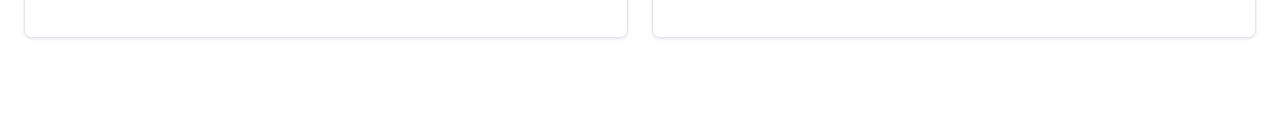
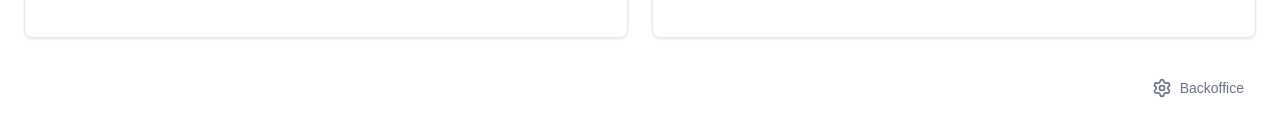
Before and after one commit to Aboubakar2004/Test_technique, a Next.js app in the folder front-end/: page / in a window 1280 px wide. Shown: the part 2468-2604 px from the top of the page. Built offline with nearby package versions, Linux system fonts and the light colour scheme.

Commit message:
HomePage final

```diff
--- a/front-end/src/components/Card.js
+++ b/front-end/src/components/Card.js
@@ -3,13 +3,15 @@ import {
   CircleDollarSign,
   Clock,
   MessageCircleQuestion,
+  Settings,
 } from "lucide-react";
 import React from "react";
+import Link from "next/link";
 
 function Card() {
   return (
     <div className="mt-28 mb-28">
-      <div className="grid md:grid-cols-2 gap-6">
+      <div className="grid md:grid-cols-2 gap-6 mb-8">
         <div className="p-8 border border-gray-200 rounded-lg shadow shadow-gray-200 h-[250px]">
           <div className="bg-[#d5f5e5] p-2 rounded-lg w-fit mb-4">
             <CheckCircle2 className="text-[#31cf83] w-6 h-6" />
@@ -67,6 +69,16 @@ function Card() {
           </p>
         </div>
       </div>
+
+      <div className="flex justify-end">
+        <Link
+          href="/backoffice"
+          className="flex items-center gap-2 px-3 py-2 text-gray-500 hover:text-gray-700 transition-colors group rounded-md hover:bg-gray-50"
+        >
+          <Settings className="w-5 h-5 group-hover:rotate-90 transition-transform duration-300" />
+          <span className="text-sm">Backoffice</span>
+        </Link>
+      </div>
     </div>
   );
 }
```
